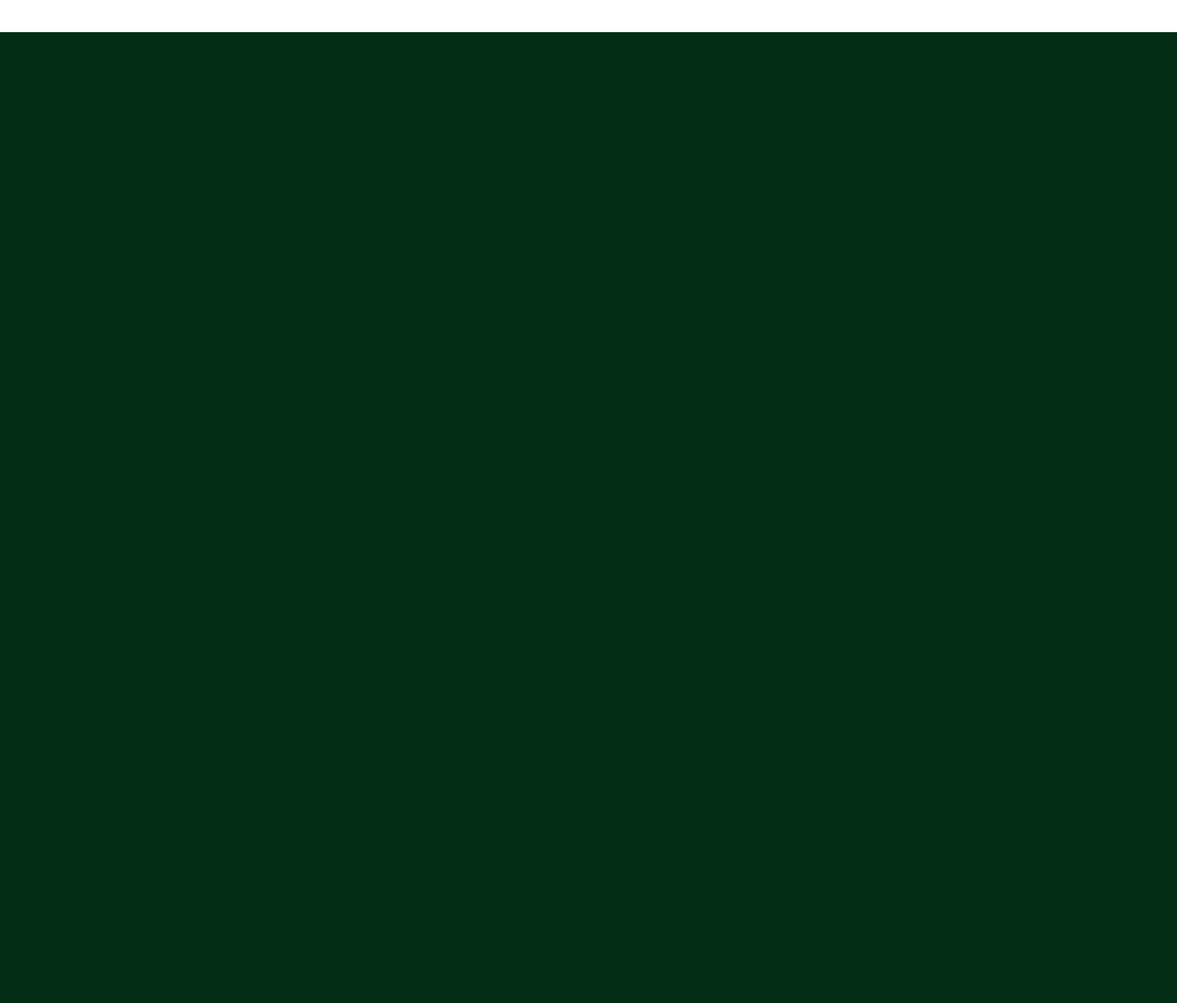
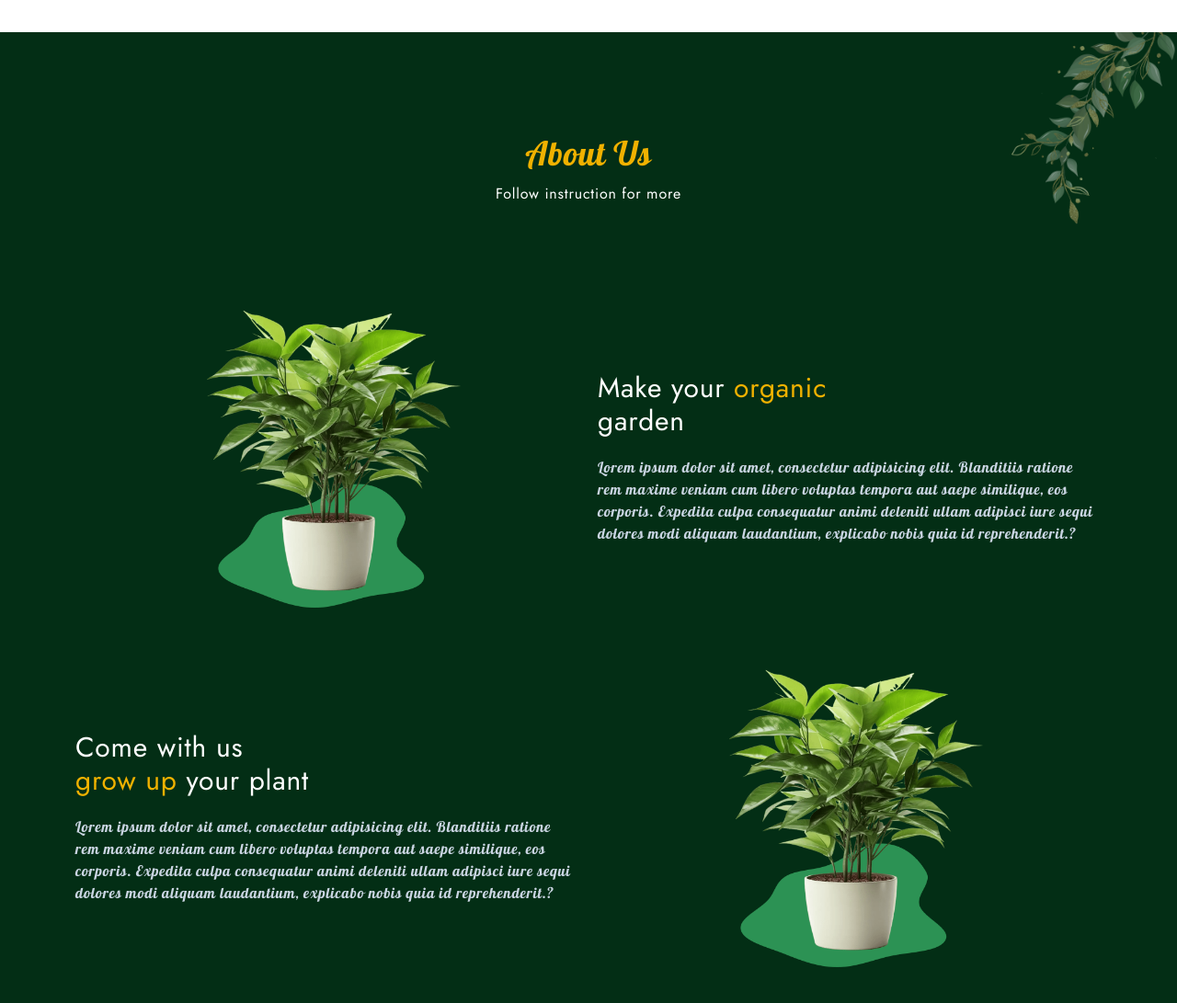
Before and after one commit to aristideminganodji-coder/tailwindcss-final-project, a website: page src/index.html in a window 1280 px wide. Shown: the part 1087-2178 px from the top of the page at 92% size. Before the commit the page ends 1794 px from the top, so only its background shows below. Drawn offline with nearby package versions, Linux system fonts and the light colour scheme.

Commit message:
fin de l'implementation de la home section

```diff
--- a/src/index.html
+++ b/src/index.html
@@ -189,8 +189,62 @@
         </div>
 
         <!--~~~~~~~~~~~~~~~ About us ~~~~~~~~~~~~~~~-->
-        <section id="about">
+        <section id="about" class="relative overflow-hidden">
+            <div class="absolute -top-8 -right-12 opacity-50">
+                <img src="../assets/img/leaf-3.png" alt="leaf-image" class="w-40 lg:w-52 xl:w-64">
+            </div>
 
+            <div class="flex flex-col items-center gap-3 text-center mb-10 md:mb-20">
+                <h2 class="title">About Us</h2>
+                <p class="max-w-2xl">Follow instruction for more</p>
+            </div>
+
+            <div class="container space-y-10 xl:space-y-0">
+                <!-- item 1 -->
+                <div class="flex flex-col items-center lg:flex-row gap-5">
+                    <!-- image  -->
+                    <div class="w-full lg:w-1/2">
+                        <img src="../assets/img/plant-1.png" alt="about_image" class="w-full sm:w-2/3 lg:w-full xl:w-2/3 mx-auto">
+                    </div>
+
+                    <!-- content  -->
+                    <div class="w-full lg:w-1/2">
+                        <div class="space-y-5">
+                            <h3>
+                                Make your <span class="text-yellow-500">organic</span>  <br>
+                                garden
+                            </h3>
+                            <p class="text-slate-300 font-Lobster">
+                                Lorem ipsum dolor sit amet, consectetur adipisicing elit. Blanditiis ratione rem maxime veniam cum libero voluptas tempora aut saepe similique, eos corporis. Expedita culpa consequatur animi deleniti ullam adipisci iure sequi dolores modi aliquam laudantium,
+                                explicabo nobis quia id reprehenderit.?
+                            </p>
+                        </div>
+                    </div>
+                </div>
+
+                <!-- item 2 -->
+                <div class="flex flex-col items-center lg:flex-row-reverse gap-5">
+                    <!-- image  -->
+                    <div class="w-full lg:w-1/2">
+                        <img src="../assets/img/plant-1.png" alt="about_image" class="w-full sm:w-2/3 lg:w-full xl:w-2/3 mx-auto">
+                    </div>
+
+                    <!-- content  -->
+                    <div class="w-full lg:w-1/2">
+                        <div class="space-y-5">
+                            <h3>
+                                Come with us <br>
+                                <span class="text-yellow-500">grow up</span>
+                                your plant
+                            </h3>
+                            <p class="text-slate-300 font-Lobster">
+                                Lorem ipsum dolor sit amet, consectetur adipisicing elit. Blanditiis ratione rem maxime veniam cum libero voluptas tempora aut saepe similique, eos corporis. Expedita culpa consequatur animi deleniti ullam adipisci iure sequi dolores modi aliquam laudantium,
+                                explicabo nobis quia id reprehenderit.?
+                            </p>
+                        </div>
+                    </div>
+                </div>
+            </div>
         </section>
 
         <!--~~~~~~~~~~~~~~~ Popular ~~~~~~~~~~~~~~~-->
```
Also changed, not shown: src/output.css.
